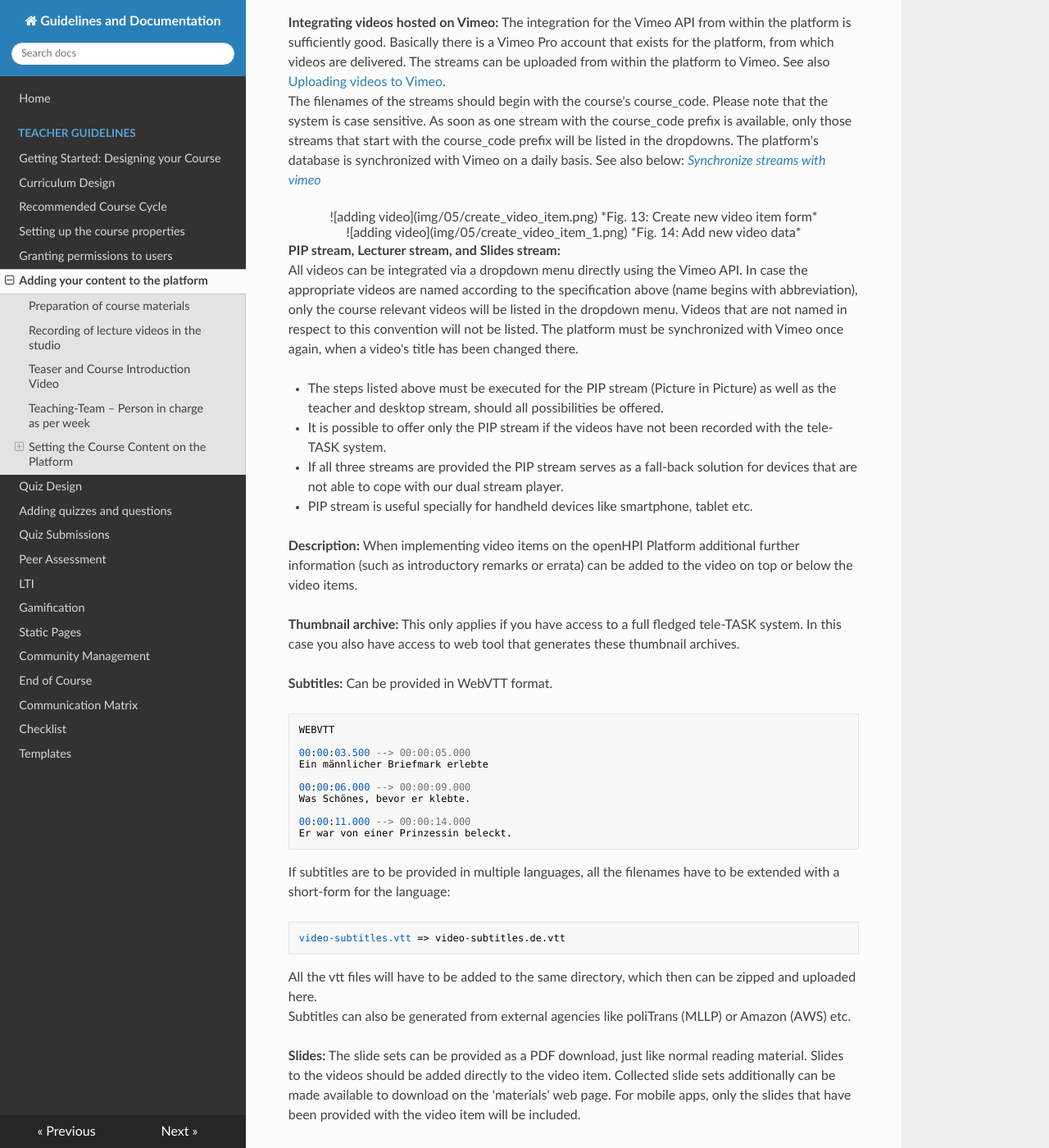
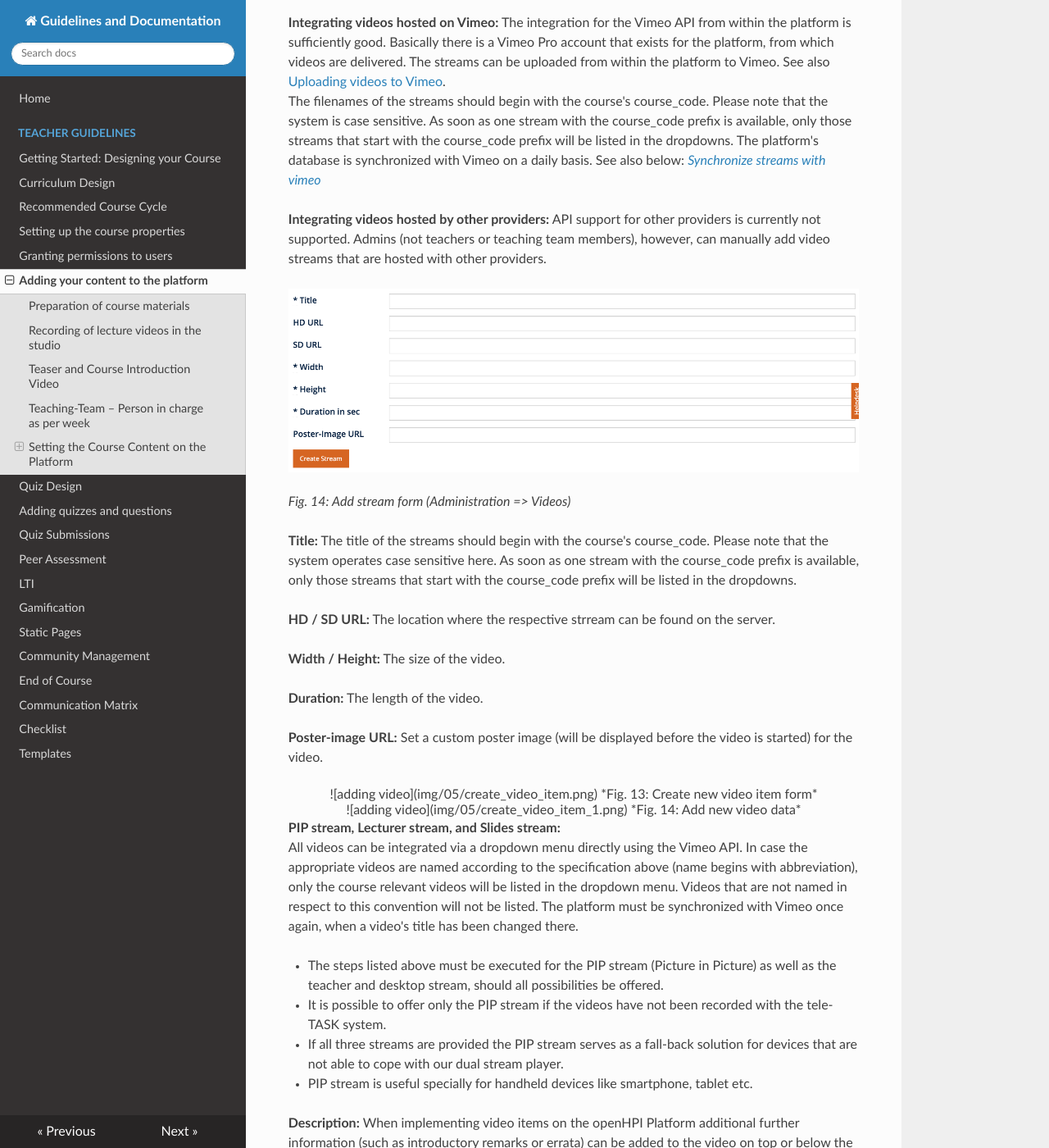
Before and after one commit to openHPI/TeachingTeamGuidelines, an MkDocs documentation site: the page built from docs/05_adding-content.md, in a window 1280 px wide and 1400 px high, scrolled down 5055 px. Shown: the whole window at 82% size. Built offline with MkDocs 1.6.1, drawn with Linux system fonts in a browser that asks for light colours; nearby versions of some CDN libraries; old or Windows-style settings are respelled for this version of MkDocs; some of the changed text lies outside the part shown.

Commit message:
edited adding-content

```diff
--- a/docs/05_adding-content.md
+++ b/docs/05_adding-content.md
@@ -163,7 +163,6 @@ Additionally, the platform supports [LTI items](http://www.imsglobal.org/lti/),
 </center>
 
 <center>
-
 ![add section](img/05/item_form.png)
 
 *Fig. 05: Create new item form*
@@ -201,7 +200,6 @@ The provision of reading material can be generally carried out in three forms:
 </center>
 
 
-
 Text-pages can be formatted in markdown, it is possible to include images, weblinks, and links to files.
 
 Downloads can be provided directly through the platform. In those regions of the platform where this possibility exists, a data upload field is provided for this purpose.
@@ -231,6 +229,24 @@ The integration for the Vimeo API from within the platform is sufficiently good.
 Basically there is a Vimeo Pro account that exists for the platform, from which videos are delivered. The streams can be uploaded from within the platform to Vimeo. See also [Uploading videos to Vimeo](https://vimeo.zendesk.com/hc/en-us/categories/201496018-Uploading-to-Vimeo).
 The filenames of the streams should begin with the course's course\_code. Please note that the system is case sensitive. As soon as one stream with the course\_code prefix is available, only those streams that start with the course\_code prefix will be listed in the dropdowns.
 The platform's database is synchronized with Vimeo on a daily basis. See also below: [*Synchronize streams with vimeo*](https://github.com/openHPI/TeachingTeamGuidelines/blame/new_update_2020/docs/05_adding-content.md#L217)
+
+**Integrating videos hosted by other providers:**
+API support for other providers is currently not supported.
+Admins (not teachers or teaching team members), however, can manually add video streams that are hosted with other providers.
+
+![adding streams](img/05/add_stream.png)
+
+*Fig. 14: Add stream form (Administration => Videos)*
+
+**Title:** The title of the streams should begin with the course's course\_code. Please note that the system operates case sensitive here. As soon as one stream with the course\_code prefix is available, only those streams that start with the course\_code prefix will be listed in the dropdowns.
+
+**HD / SD URL:** The location where the respective strream can be found on the server.
+
+**Width / Height:** The size of the video.
+
+**Duration:** The length of the video.
+
+**Poster-image URL:** Set a custom poster image (will be displayed before the video is started) for the video.
 
 
 <center>
@@ -356,6 +372,14 @@ This of course can be adjusted to your needs. If you e.g. want to make sure that
 
 **Unlimited attempts / Allowed attempts:** *Self-tests* are provided with unlimited attempts, attempts for *Main* and *Bonus* exercises should be limited. *Surveys* need to be limited to one attempt.
 
+<center>
+![adding video](img/05/quiz1.png)
+![adding video](img/05/quiz2.png)
+![adding video](img/05/quiz3.png)
+
+*Fig. 16: Create new quiz*
+</center>
+
 ### Type external exercise tool
 This option allows to add custom tools for practical exercises.
 Any tool that supports the [Learning Tools Interoperability(LTI)](http://www.imsglobal.org/lti/) standard can be added here.
@@ -397,6 +421,13 @@ Any tool that supports the [Learning Tools Interoperability(LTI)](http://www.ims
 
 **Additional parameters for this exercise:** Some tool providers require additional parameters. These can be set here as key value pairs. Consult the tool providers documentation to see which parameters are required.
 
+<center>
+![adding video](img/05/type_external_exercise_tool.png)
+
+![adding video](img/05/type_extenal_exercise_tool_2.png)
+
+*Fig. 17: Create new exercise tools*
+</center>
 
 ### Type peer assessment
 Peer assessment provides the possibility to scale out exercises that can not be graded automatically.
```
Also changed, not shown: docs/img/05/quiz1.png (added), docs/img/05/quiz2.png (added), docs/img/05/quiz3.png (added), docs/img/05/section_backend.png, docs/img/05/type_extenal_exercise_tool_2.png (added), docs/img/05/type_external_exercise_tool.png (added), docs/img/05/videos.png (added).
